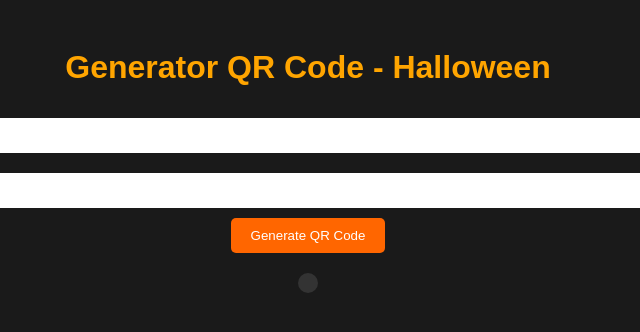
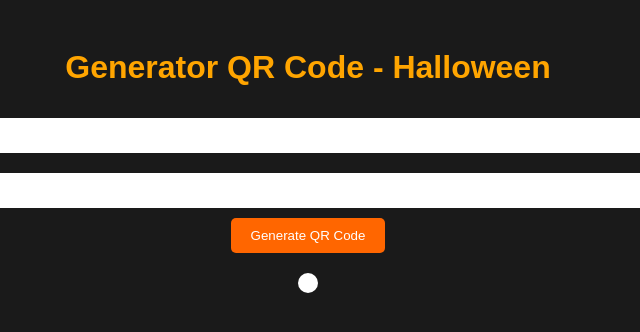
Before and after one commit to Cihuy-collab/kier-kot-generator, a plain HTML site: page index.html in a window 1280 px wide. Shown: the full height of the page, 332-972 px from the left. Drawn offline with nearby package versions, Linux system fonts and the light colour scheme.

Commit message:
Update style.css

```diff
--- a/style.css
+++ b/style.css
@@ -31,7 +31,7 @@ button:hover {
 #qrcode {
     margin-top: 20px;
     display: inline-block;
-    background-color: #333;
+    background-color: #ffffff;
     padding: 10px;
     border-radius: 10px;
 }
```
